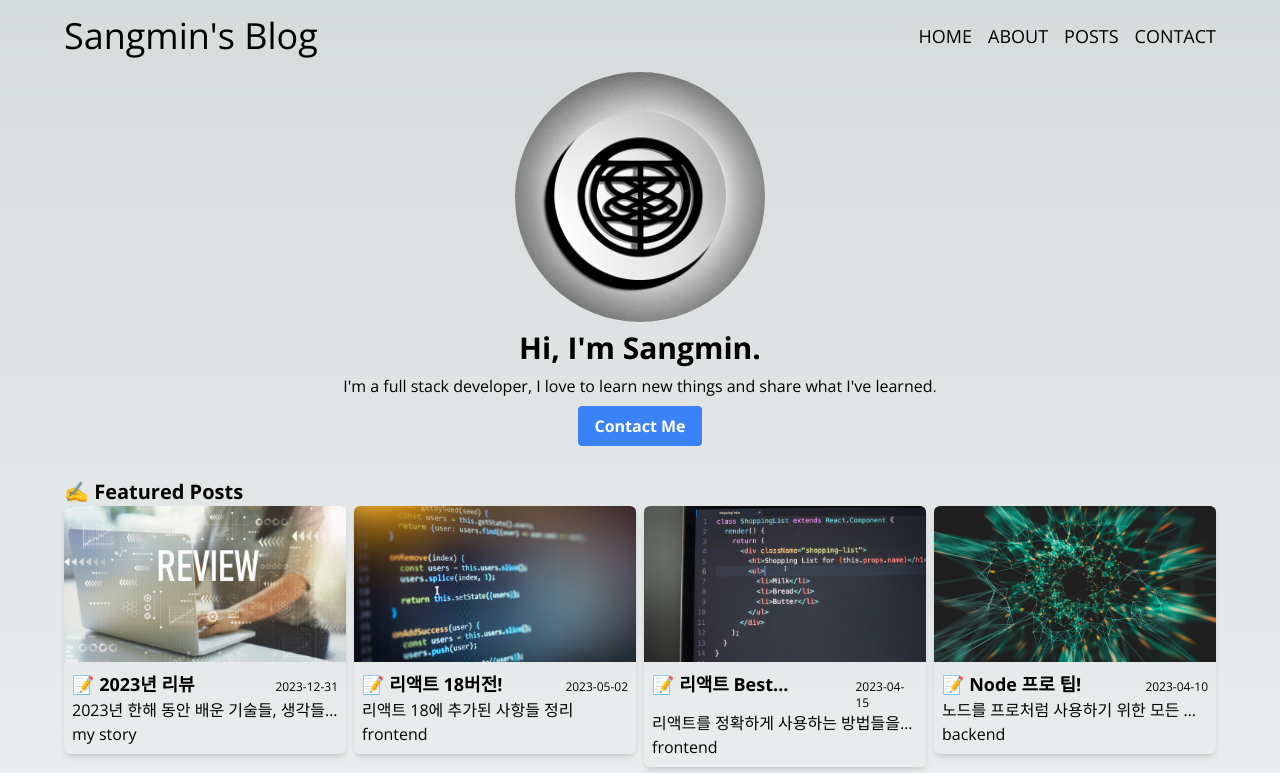
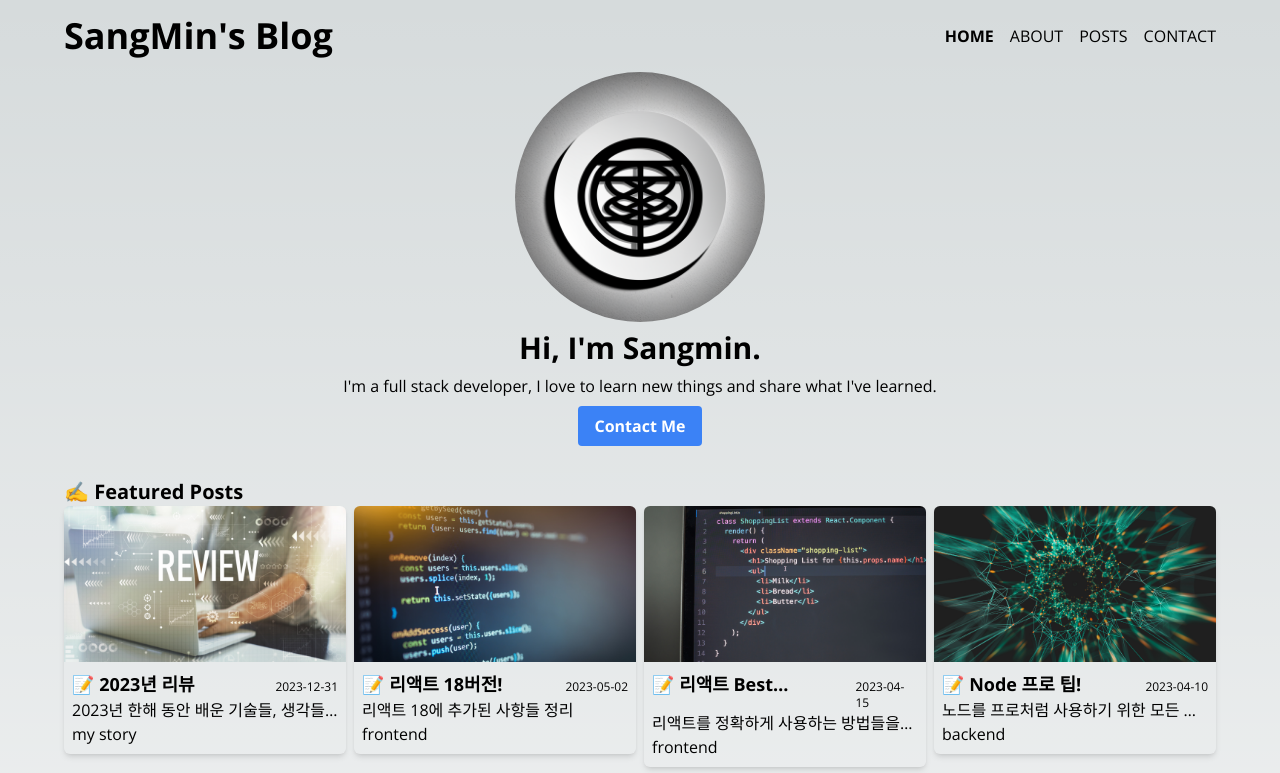
Before and after one commit to sangmin4208/my-blog, a Next.js app: page / in a window 1280 px wide. Shown: the top 773 px of the page. Built offline with nearby package versions, Linux system fonts and the light colour scheme.

Commit message:
🎨 header style 추가

```diff
--- a/src/app/components/header.tsx
+++ b/src/app/components/header.tsx
@@ -1,18 +1,40 @@
-import Link from "next/link";
-import React from "react";
-
+"use client"
+import Link from "next/link"
+import React from "react"
+import { useSelectedLayoutSegment } from "next/navigation"
 export default function Header() {
+  const selectedLayoutSegment = useSelectedLayoutSegment()
   return (
     <header className="w-full flex justify-between items-center py-4">
       <Link href="/">
-        <h1 className="text-4xl">{`Sangmin's Blog`}</h1>
+        <h1 className="font-bold text-4xl">{`SangMin's Blog`}</h1>
       </Link>
-      <nav className="flex gap-4 uppercase text-lg">
-        <Link href={"/"}>home</Link>
-        <Link href={"/about"}>about</Link>
-        <Link href={"/posts"}>posts</Link>
-        <Link href={"/contact"}>contact</Link>
+      <nav className="flex gap-4 uppercase">
+        <Link
+          href={"/"}
+          className={selectedLayoutSegment === null ? "font-bold" : ""}
+        >
+          home
+        </Link>
+        <Link
+          className={selectedLayoutSegment === "about" ? "font-bold" : ""}
+          href={"/about"}
+        >
+          about
+        </Link>
+        <Link
+          className={selectedLayoutSegment === "posts" ? "font-bold" : ""}
+          href={"/posts"}
+        >
+          posts
+        </Link>
+        <Link
+          className={selectedLayoutSegment === "contact" ? "font-bold" : ""}
+          href={"/contact"}
+        >
+          contact
+        </Link>
       </nav>
     </header>
-  );
+  )
 }
```
